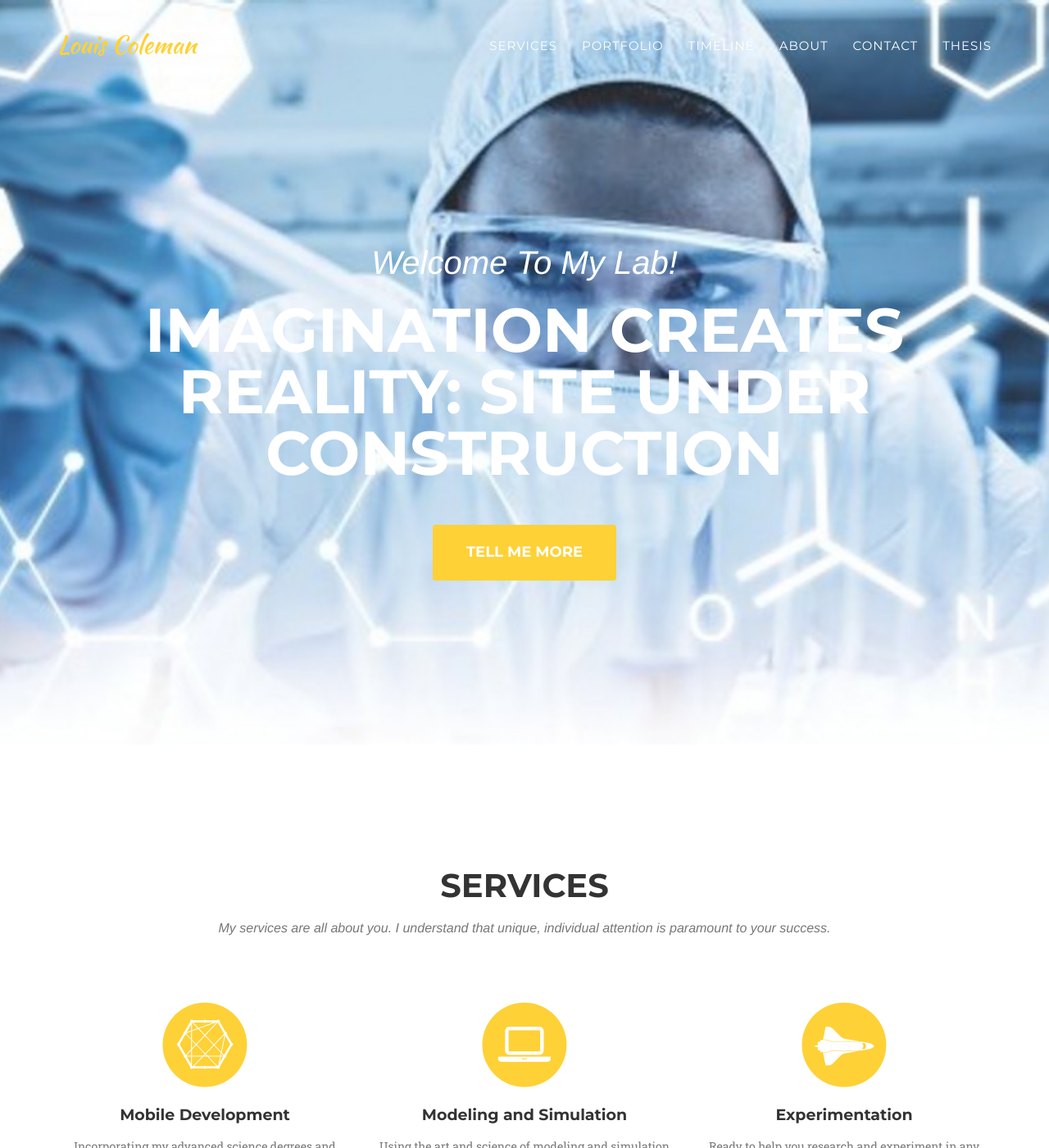
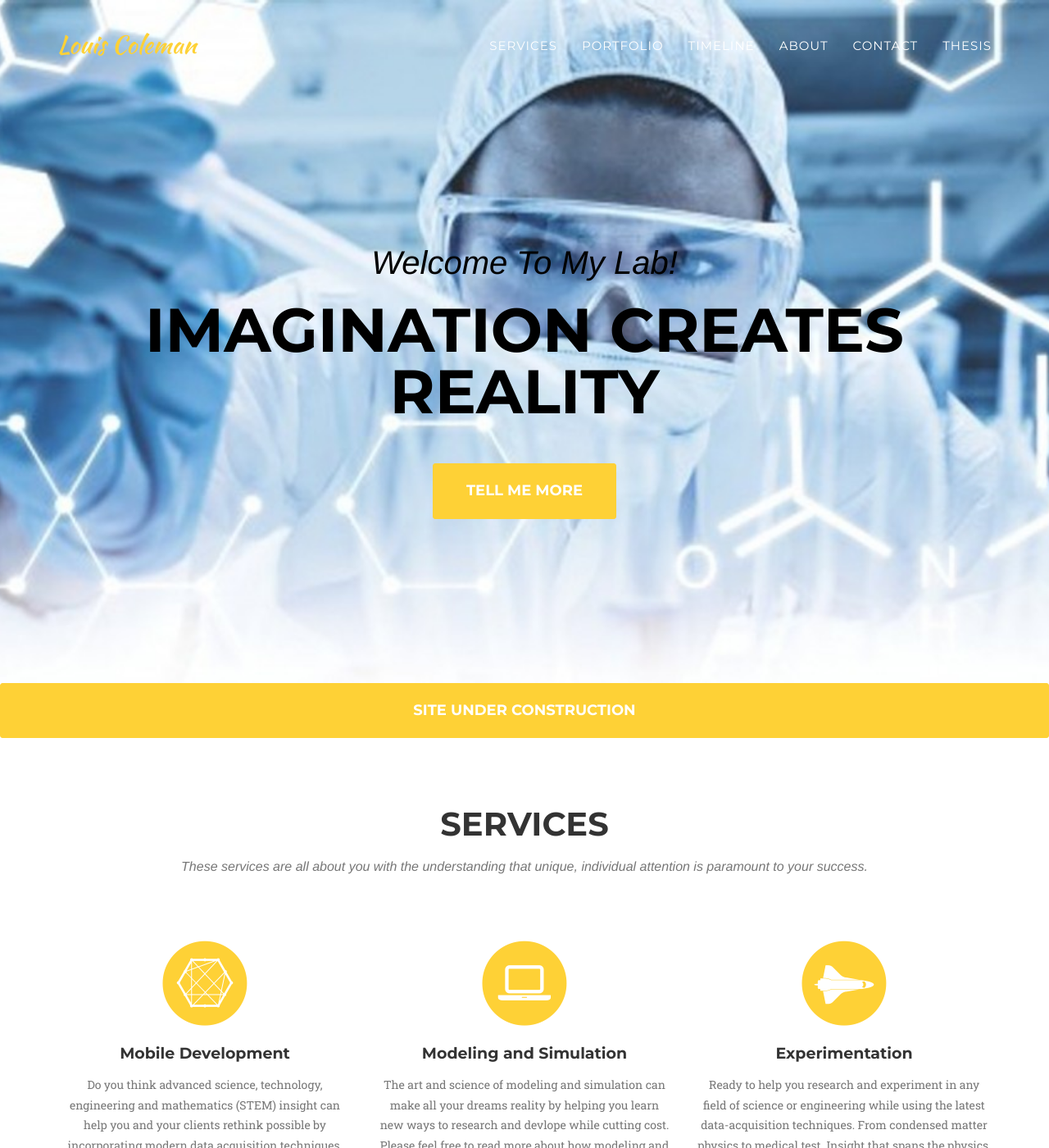
Before and after one commit to LouisDColeman/LouisDColeman.github.io, a Jekyll site: the page built from _posts/2015-12-18-project-3.markdown, in a window 1280 px wide and 1400 px high. Shown: the whole window at 82% size. Built offline with Jekyll 4.4.1, drawn with Linux system fonts in a browser that asks for light colours; some web fonts are replaced; some of the changed text lies outside the part shown.

Commit message:
Improved text messages in services and portfolio while adding under construction button to services
-added new button class in agency for a block of head text
-improved header text message
-added an "under construction" button that scrolls to service page
-improved text message in services post
-Replaced 'and' with ampersand in portfolio post

```diff
--- a/_includes/header.html
+++ b/_includes/header.html
@@ -49,7 +49,8 @@
             <div class="intro-text">
                 <div class="intro-lead-in">Welcome To My Lab!</div>
                 <!-- <div class="intro-heading">It's Nice To Meet You</div> -->
-                <div class="intro-heading">Imagination Creates Reality: Site Under Construction</div>
+                <div class="intro-heading btn2">Imagination Creates Reality</div>
+                <!-- <div class="intro-heading btn btn-xl">Site Under Construction</div> -->
                 <!-- <div class="intro-heading">Everything you can imagine is real</div> -->
                 <!-- <div class="intro-heading">Logic will get you from A to B. Imagination will take you everywhere</div>                 -->
                 <a href="#services" class="page-scroll btn btn-xl">Tell Me More</a>
--- a/_includes/services.html
+++ b/_includes/services.html
@@ -1,10 +1,11 @@
 <!-- Services Section -->
+    <a href="#services" class="col-md-12 text-center intro-heading page-scroll btn btn-xl">Site Under Construction</a>
     <section id="services">
         <div class="container">
             <div class="row">
                 <div class="col-lg-12 text-center">
                     <h2 class="section-heading">Services</h2>
-                    <h3 class="section-subheading text-muted">My services are all about you. I understand that unique, individual attention is paramount to your success.</h3>
+                    <h3 class="section-subheading text-muted">These services are all about you with the understanding that unique, individual attention is paramount to your success.</h3>
                 </div>
             </div>
             <div class="row text-center">
@@ -16,7 +17,8 @@
                         <!-- <i class="fa fa-mobile fa-stack-1x fa-inverse"></i> -->
                     </span>
                     <h4 class="service-heading">Mobile Development</h4>
-                    <p class="text-muted">Incorporating my advanced science degrees and backgrounds in biomedical engineering, electrical engineering, and data modeling to build mobile applications beyond the capabilities of devshops.</p>
+                    <p class="text-muted">Do you think advanced science, technology, engineering and mathematics (STEM) insight can help you and your clients rethink possible by incorporating modern data acquisition techniques, data science, research, modeling, and statistical analysis to mobile/wearable sensor and user data? Please don't hesitate to read how such insight made the sleep counter app possible.<!--3 lines skips to make service elements even with eachother--></p>
+                    <!-- <p class="text-muted">Incorporating my advanced science degrees and backgrounds in biomedical engineering, electrical engineering, and data modeling to build mobile applications beyond the capabilities of devshops. eeeeeeeeeeeeeeeeeeeeeeeee eeeeeeeeeeeeeeeeeeeeeeeee eeeeeeeeeeeeeeeeeeeeeeeee</p> -->
                 </div>
                 <div class="col-md-4">
                     <span class="fa-stack fa-4x">
@@ -25,7 +27,7 @@
                         <!-- <i class="fa fa-subscript fa-stack-1x fa-inverse"></i> -->
                     </span>
                     <h4 class="service-heading">Modeling and Simulation</h4>
-                    <p class="text-muted">Using the art and science of modeling and simulation to improve your products or advance your research. Applying what I have learned from my research on grain size distrubition for a crystallized thin films to the mechanical function of the human respiratory system.</p>
+                    <p class="text-muted">The art and science of modeling and simulation can make all your dreams reality by helping you learn new ways to<!--maximizing--> research and devlope while cutting cost. Please feel free to read more about how modeling and simulation optimized pulmonary function test and superconductor experiments in my portfolio<br><!--thin film produciton,grain size distribution for a crystallized thin films, technique spin coating, model fitting in advanced computer notes  -->.</p>
                 </div>
                 <div class="col-md-4">
                     <span class="fa-stack fa-4x">
@@ -33,7 +35,9 @@
                         <i class="fa fa-space-shuttle fa-stack-1x fa-inverse"></i>
                     </span>
                     <h4 class="service-heading">Experimentation</h4>
-                    <p class="text-muted">Ready to help you research and experiment in any field of science or engineering while using the latest data-acquisition techniques. From condensed matter physics to medical testing. My experience spans the physics, biomedical, and electrical engineering universe.</p>
+                    <!-- <p class="text-muted">Research and experimentation in any pursuit
+                          while using the latest data-acquisition techniques. From condensed matter physics to medical testing. My experience spans the physics, biomedical, and electrical engineering universe.<br><br><br><br><br><!--3 lines skips to make service elements even with eachother</p> -->
+                    <p class="text-muted">Ready to help you research and experiment in any field of science or engineering while using the latest data-acquisition techniques. From condensed matter physics to medical test. Insight that spans the physics, biomedical, and electrical engineering universe.<br><br><br><br><br><!--3 lines skips to make service elements even with eachother--></p>
                 </div>
                 <div class="col-md-4">
                     <span class="fa-stack fa-4x">
@@ -42,7 +46,7 @@
                         <i class="fa fa-bar-chart fa-stack-1x fa-inverse"></i>
                     </span>
                     <h4 class="service-heading">Presentation</h4>
-                    <p class="text-muted">I will create gorgeous, publishing quality figures, journal articles, standard operating procedures, and project update reports to satisfy your standards for professionalism.</p>
+                    <p class="text-muted">Creating gorgeous, publishing quality figures, journal articles, standard operating procedures, and project reports to satisfy your standards for professionalism.</p>
                 </div>
                 <div class="col-md-4">
                     <span class="fa-stack fa-4x">
@@ -50,7 +54,7 @@
                         <i class="fa fa-tasks fa-stack-1x fa-inverse"></i>
                     </span>
                     <h4 class="service-heading">Project Management</h4>
-                    <p class="text-muted">Let me guide your project from point A to point B in a way that epitomizes efficiency when it comes to cost savings and man hours.</p>
+                    <p class="text-muted">Guiding your project from point A to point B in a way that epitomizes efficiency when it comes to cost savings and man hours.</p>
                 </div>
                 <div class="col-md-4">
                     <span class="fa-stack fa-4x">
@@ -58,7 +62,7 @@
                         <i class="fa fa-codepen fa-stack-1x fa-inverse"></i>
                     </span>
                     <h4 class="service-heading">Electrical Design and Testing</h4>
-                    <p class="text-muted">I can satisfy your design and test needs because of my wide experience in analog and digital circuit design and embeddeded systems development.</p>
+                    <p class="text-muted">Satisfying your design and test needs with wide experience in analog and digital circuit design and embeddeded systems development.</p>
                 </div>
             </div>
         </div>
--- a/_posts/2015-05-01-project-4.markdown
+++ b/_posts/2015-05-01-project-4.markdown
@@ -1,6 +1,6 @@
 ---
 title: Plethysmography
-subtitle: TGV and Airway Resistance
+subtitle: TGV &amp; Airway Resistance
 layout: default
 modal-id: 4
 date: 2015-05-01
--- a/_posts/2015-12-18-project-3.markdown
+++ b/_posts/2015-12-18-project-3.markdown
@@ -1,6 +1,6 @@
 ---
-title: Linear and Nonlinear Modeling
-subtitle: Modeling and Simulation
+title: Linear &amp; Nonlinear Modeling
+subtitle: Modeling &amp; Simulation
 layout: default
 modal-id: 3
 date: 2015-12-18
```
Also changed, not shown: _includes/css/agency.css (+11 -1 lines).
